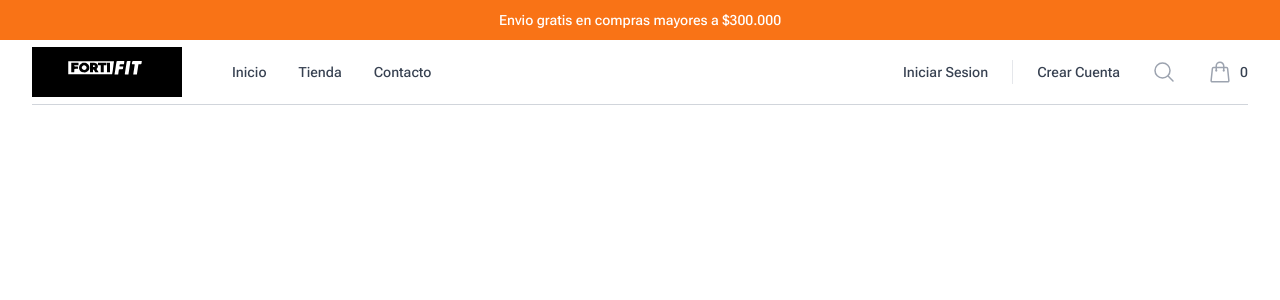
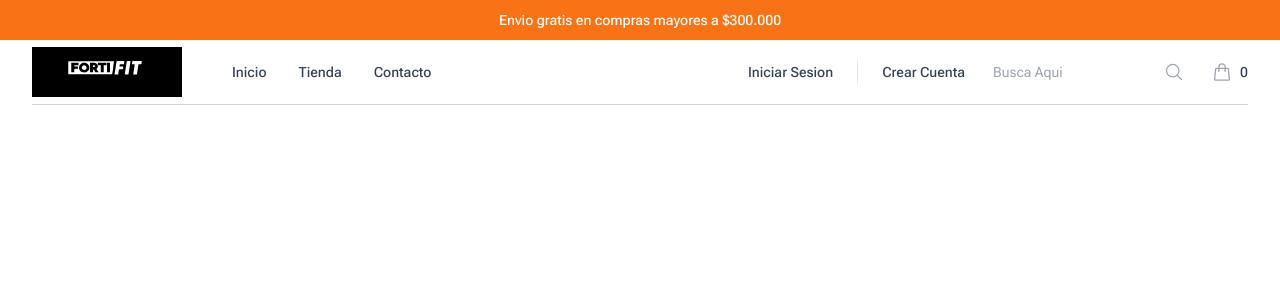
Before and after one commit to nblancoz/FS_Learning_Project_Frontend, a React (Vite) app: page / in a window 1280 px wide. Shown: the top 300 px of the page. Built offline with nearby package versions, Linux system fonts and the light colour scheme.

Commit message:
navbar ui done

```diff
--- a/src/components/header/Navbar.tsx
+++ b/src/components/header/Navbar.tsx
@@ -5,7 +5,7 @@ import { ShoppingBagIcon } from '@heroicons/react/24/outline';
 import useNavbarLogic from './useNavbarLogic';
 
 export default function Navbar() {
-  const { navigation } = useNavbarLogic();
+  const { navigation, search } = useNavbarLogic();
   //   const [open, setOpen] = useState(false);
 
   return (
@@ -20,16 +20,6 @@ export default function Navbar() {
         >
           <div className='border-b border-gray-300'>
             <div className='flex h-16 items-center'>
-              <button
-                type='button'
-                // onClick={() => setOpen(true)}
-                className='relative rounded-md bg-white p-2 text-gray-400 lg:hidden'
-              >
-                <span className='absolute -inset-0.5' />
-                <span className='sr-only'>Open menu</span>
-                <Bars3Icon aria-hidden='true' className='size-6' />
-              </button>
-
               <div className='ml-4 flex lg:ml-0'>
                 <a href='#'>
                   <span className='sr-only'>FortiFit Store</span>
@@ -66,37 +56,53 @@ export default function Navbar() {
                   </a>
                 </div>
 
-                {/* change currency */}
+                {/* WIP selector */}
                 {/* <div className='hidden lg:ml-8 lg:flex'>
-                  <a
-                    href='#'
-                    className='flex items-center text-gray-700 hover:text-gray-800'
+                  <select
+                    className='block w-full rounded-md border-gray-300 shadow-sm focus:border-indigo-500 focus:ring-indigo-500 sm:text-sm'
+                    defaultValue={currencies[0].name}
                   >
-                    <img
-                      alt=''
-                      src='https://tailwindui.com/plus/img/flags/flag-canada.svg'
-                      className='block h-auto w-5 shrink-0'
-                    />
-                    <span className='ml-3 block text-sm font-medium'>CAD</span>
-                    <span className='sr-only'>, change currency</span>
-                  </a>
+                    {currencies.map((currency) => (
+                      <option key={currency.name} value={currency.name}>
+                        {currency.name}
+                      </option>
+                    ))}
+                  </select>
                 </div> */}
 
-                <div className='flex lg:ml-6'>
-                  <a href='#' className='p-2 text-gray-400 hover:text-gray-500'>
-                    <span className='sr-only'>Search</span>
+                <div className='ml-4 flex items-center space-x-2'>
+                  <input
+                    type='text'
+                    placeholder='Busca Aqui'
+                    className='block min-w-0 grow py-1.5 pl-3 pr-1 text-base text-gray-900 placeholder:text-gray-400 focus:outline-none sm:text-sm'
+                    onKeyDown={(e) => {
+                      if (e.key === 'Enter') {
+                        const query = (e.target as HTMLInputElement).value;
+                        search(query);
+                      }
+                    }}
+                  />
+                  <button
+                    onClick={() => {
+                      const query = (
+                        document.querySelector('input') as HTMLInputElement
+                      ).value;
+                      search(query);
+                    }}
+                    className='p-1 text-gray-400 hover:text-gray-500'
+                  >
                     <MagnifyingGlassIcon
+                      className='h-5 w-5'
                       aria-hidden='true'
-                      className='size-6'
                     />
-                  </a>
+                  </button>
                 </div>
 
                 <div className='ml-4 flow-root lg:ml-6'>
                   <a href='#' className='group -m-2 flex items-center p-2'>
                     <ShoppingBagIcon
                       aria-hidden='true'
-                      className='size-6 shrink-0 text-gray-400 group-hover:text-gray-500'
+                      className='size-5 shrink-0 text-gray-400 group-hover:text-gray-500'
                     />
                     <span className='ml-2 text-sm font-medium text-gray-700 group-hover:text-gray-800'>
                       0
--- a/src/components/header/useNavbarLogic.ts
+++ b/src/components/header/useNavbarLogic.ts
@@ -1,4 +1,12 @@
+import { useState } from 'react';
+
 export default function useNavbarLogic() {
+  const [isSearchVisible, SetIsSearchVisible] = useState(false);
+
+  const toggleSearch = () => {
+    SetIsSearchVisible(!isSearchVisible);
+  };
+
   const navigation = [
     {
       name: 'Inicio',
@@ -14,5 +22,25 @@ export default function useNavbarLogic() {
     },
   ];
 
-  return { navigation };
+  const currencies = [
+    {
+      name: 'COP',
+      symbol: '$',
+      img: 'https://restcountries.com/data/col.svg',
+    },
+    {
+      name: 'USD',
+      symbol: 'US$',
+      img: 'https://restcountries.com/data/usa.svg',
+    },
+  ];
+
+  const search = async (query: string) => {
+    if (!query.trim()) {
+      return;
+    }
+    console.log(query);
+  };
+
+  return { isSearchVisible, toggleSearch, navigation, currencies, search };
 }
```
